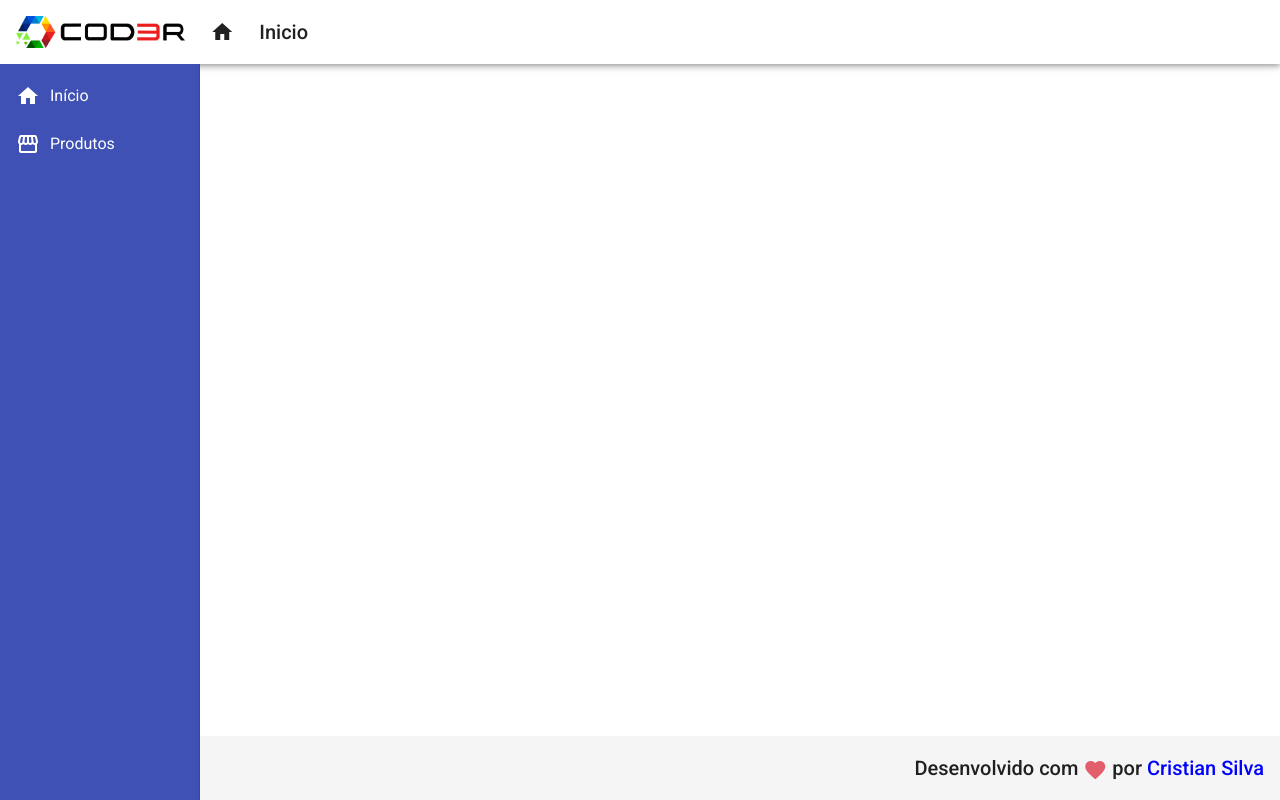
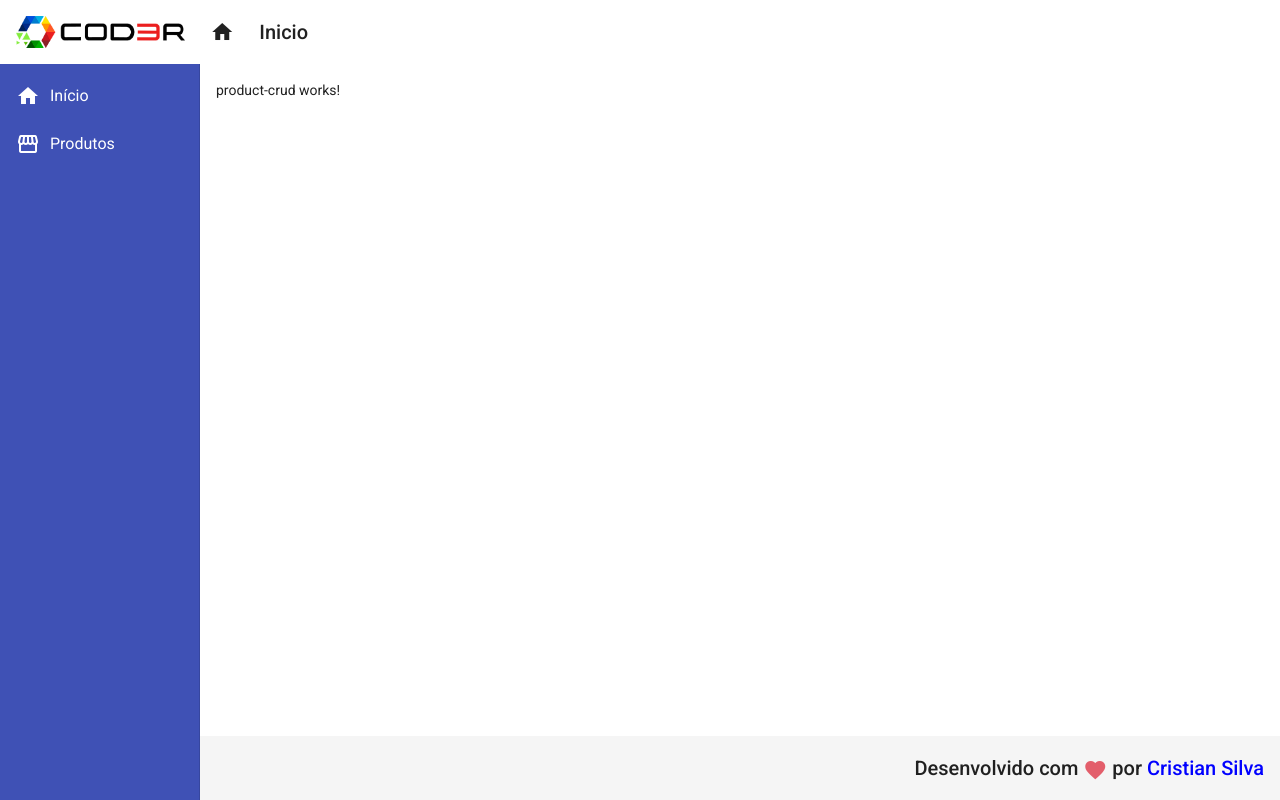
Before and after one commit to Cristuker/Angular-Shop, an Angular app in the folder frontend/: page /products in a window 1280 px wide. Before the commit this address led to /. Built offline with nearby package versions, Linux system fonts and the light colour scheme.

Commit message:
feat: create routing for views

```diff
--- a/frontend/src/app/app-routing.module.ts
+++ b/frontend/src/app/app-routing.module.ts
@@ -1,7 +1,11 @@
 import { NgModule } from '@angular/core';
 import { Routes, RouterModule } from '@angular/router';
+import { HomeComponent,ProductCrudComponent } from './views'
 
-const routes: Routes = [];
+const routes: Routes = [
+  {path: "", component: HomeComponent},
+  {path: "products", component: ProductCrudComponent}
+];
 
 @NgModule({
   imports: [RouterModule.forRoot(routes)],
--- a/frontend/src/app/components/template/nav/nav.component.css
+++ b/frontend/src/app/components/template/nav/nav.component.css
@@ -10,3 +10,8 @@
 .sidenav i {
     padding-right: 10px;
 }
+
+.content {
+    padding: 16px;
+    background-color: #ffffff;
+}
--- a/frontend/src/app/components/template/nav/nav.component.html
+++ b/frontend/src/app/components/template/nav/nav.component.html
@@ -7,13 +7,13 @@
         fixedTopGap="64"
     >
         <mat-nav-list class="nav-list">
-            <a mat-list-item>
+            <a mat-list-item routerLink="/">
                 <i class="material-icons" >
                     home
                 </i>
                 Início
             </a>
-            <a mat-list-item>
+            <a mat-list-item routerLink="/products">
                 <i class="material-icons" >
                     storefront
                 </i>
@@ -21,4 +21,7 @@
             </a>
         </mat-nav-list>
     </mat-sidenav>
+    <mat-sidenav-content class="content">
+        <router-outlet></router-outlet>
+    </mat-sidenav-content>
 </mat-sidenav-container>
```
